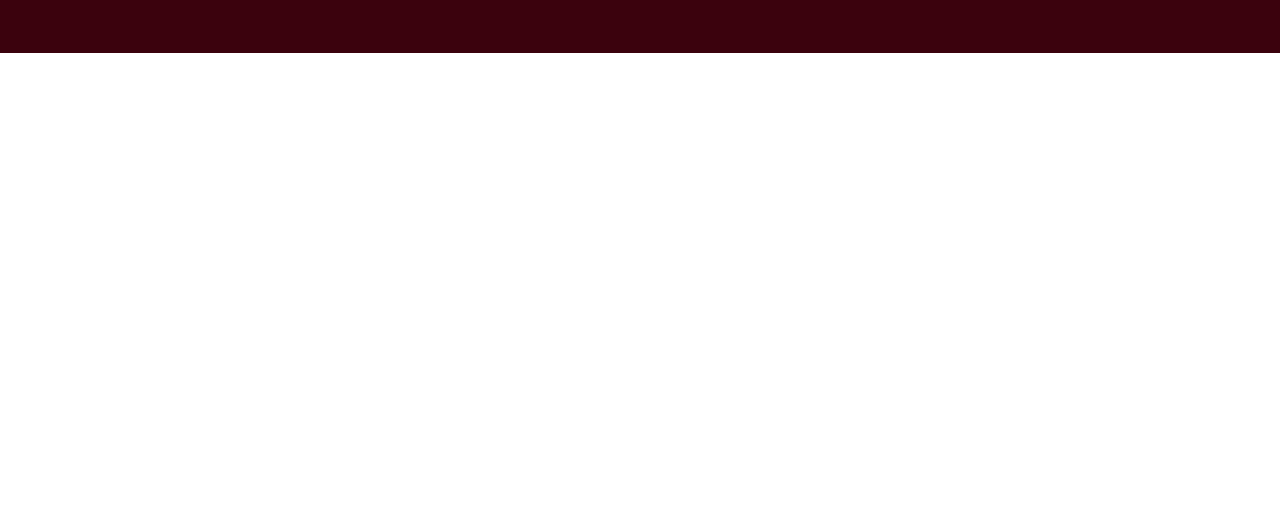
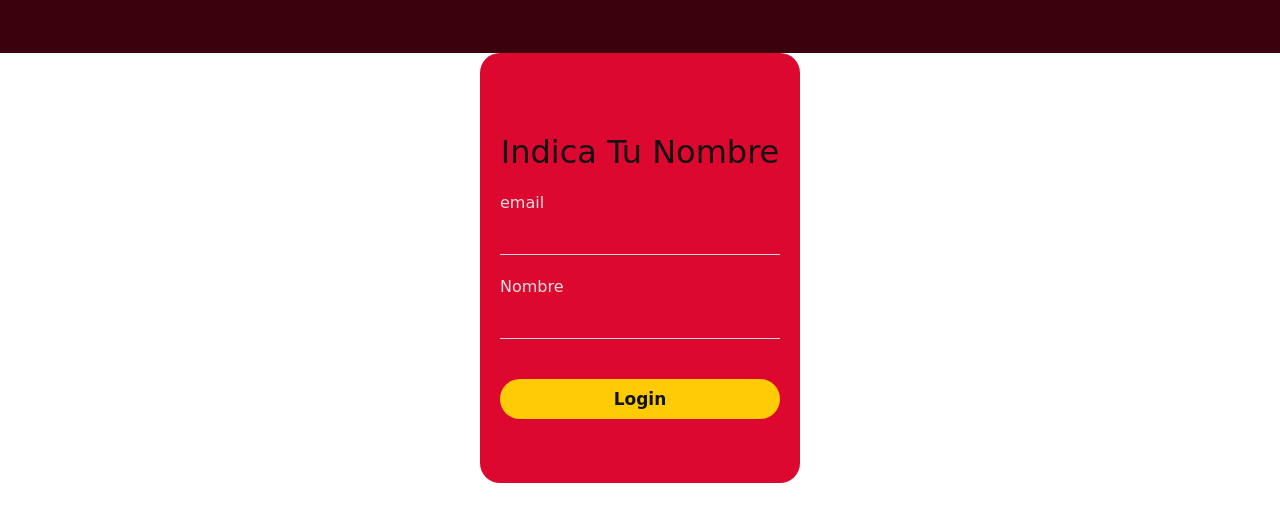
Before and after one commit to prapador/g4_proyecto2_juegos, a website: page index.html in a window 1280 px wide. Shown: the part 251-772 px from the top of the page. Drawn offline with nearby package versions, Linux system fonts and the light colour scheme; a web font is replaced by a local one.

Commit message:
FORMULARIO - completado

```diff
--- a/index.html
+++ b/index.html
@@ -17,6 +17,9 @@
     <title>Proyecto 2</title>
   </head>
   <body>
+    <!-- /////////////////////////
+              HEADER
+    ////////////////////////////-->
     <header class="bg-red-primary">
       <div class="container d-flex flex-column text-center pb-5">
         <div class="img-container">
@@ -27,6 +30,27 @@
         </h1>
       </div>
     </header>
+
+    <!-- /////////////////////////
+              FORMULARIO
+    ////////////////////////////-->
+    <div class="login-box">
+      <h2 class="login-title">Indica tu nombre</h2>
+      <form id="form" method="POST">
+          <!-- email input -->
+          <label for="email">email</label>
+          <input type="email" name="email" id="email" class="input-field">
+
+          <!-- password input-->
+          <label for="name">Nombre</label>
+          <input type="text" name="name" id="name" class="input-field">
+
+          <!-- submit input-->
+          <input type="button" value="login" class="btn-submit">
+      </form>
+  </div>
+
+
 
     <!-- JS Propio -->
     <script src="./js/main.js"></script>
--- a/styles/scss/_variables.scss
+++ b/styles/scss/_variables.scss
@@ -1,3 +1,14 @@
-$bg-red-primary: #3B020D;
+/* ----------------------------------------- */
+/* COLORES */
+/* ------------------------------------------*/
+$bg-red-primary  : #3B020D;
+$bg-red-secondary: #DD082F;
 
 $text-primary: #f1f1f1;
+$text-primary1: #dfdfdf;
+$text-primary2: #cacaca;
+$text-secondary: #131313;
+$text-secondary1:rgb(32, 32, 32)3;
+$text-secondary2:rgb(49, 49, 49)3;
+
+$text-amarillo: #FFCB05;
--- a/styles/scss/main.scss
+++ b/styles/scss/main.scss
@@ -12,3 +12,71 @@
 .pokemon-logo {
   max-height: 200px;
 }
+
+/* ----------------------------------------- */
+/* FORMULARIO */
+/* ------------------------------------------*/
+.login-box {
+  width        : 320px;
+  height       : 430px;
+  margin       : 0 auto;
+  padding      : 20px;
+  border-radius: 20px;
+  background   : $bg-red-secondary;
+  color        : $text-primary1;
+  font-family  : 'Turret Road', cursive;
+}
+
+.login-title {
+  display       : block;
+  margin        : 60px 0 20px 0;
+  color         : $text-secondary;
+  text-align    : center;
+  text-transform: capitalize;
+}
+
+.input-field {
+  box-sizing   : border-box;
+  width        : 100%;
+  height       : 40px;
+  margin       : 0 0 20px 0;
+  border       : none;
+  border-bottom: 1px solid #cfd8dc;
+  outline      : none;
+  background   : none;
+  color        : #cfd8dc;
+}
+
+.btn-submit {
+  width         : 100%;
+  height        : 40px;
+  margin        : 20px 0;
+  border        : none;
+  border-radius : 20px;
+  outline       : none;
+  background    : $text-amarillo;
+  color         : $text-secondary;
+  font-size     : 17px;
+  font-weight   : bold;
+  text-transform: capitalize;
+  cursor        : pointer;
+}
+
+.btn-submit:hover {
+  background: #ffa000;
+  transition: .8s ease;
+}
+
+.link-login {
+  display        : block;
+  margin         : 10px 0;
+  float          : right;
+  color          : #cfd8dc;
+  text-decoration: none;
+}
+
+.link-login:hover {
+  margin-right: -7px;
+  color       : #ffa000;
+  transition  : .8s ease;
+}
```
Also changed, not shown: styles/css/main.css.
